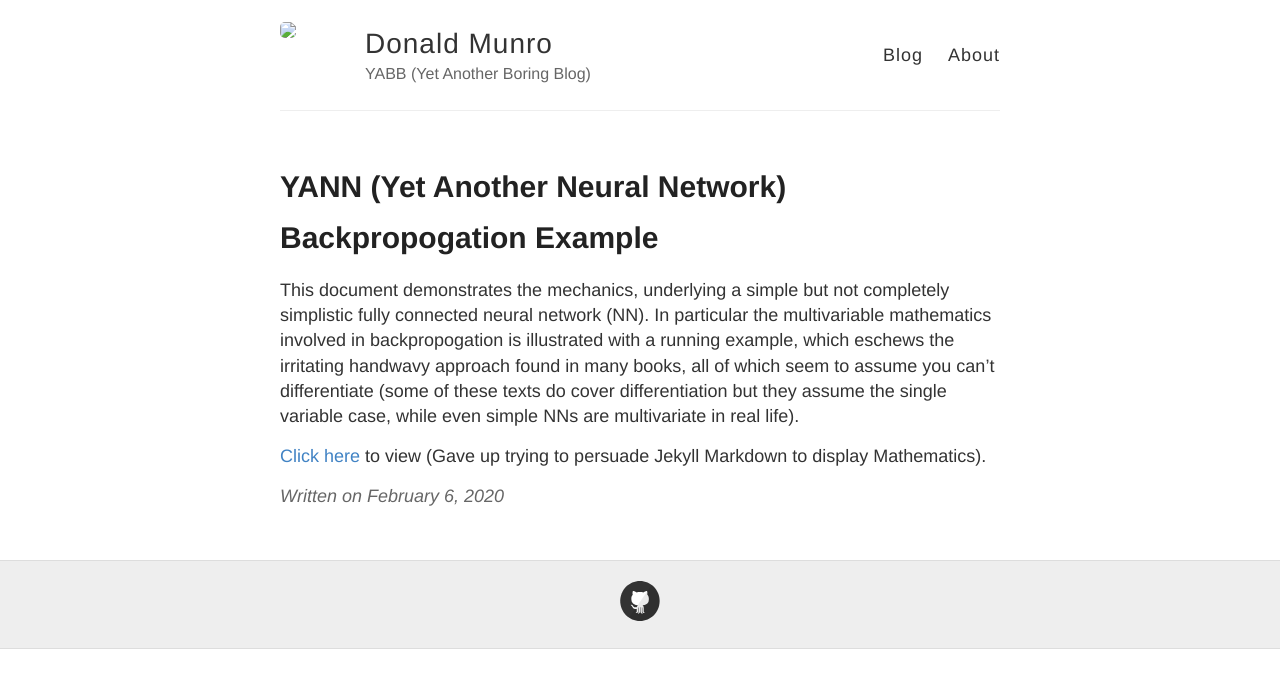
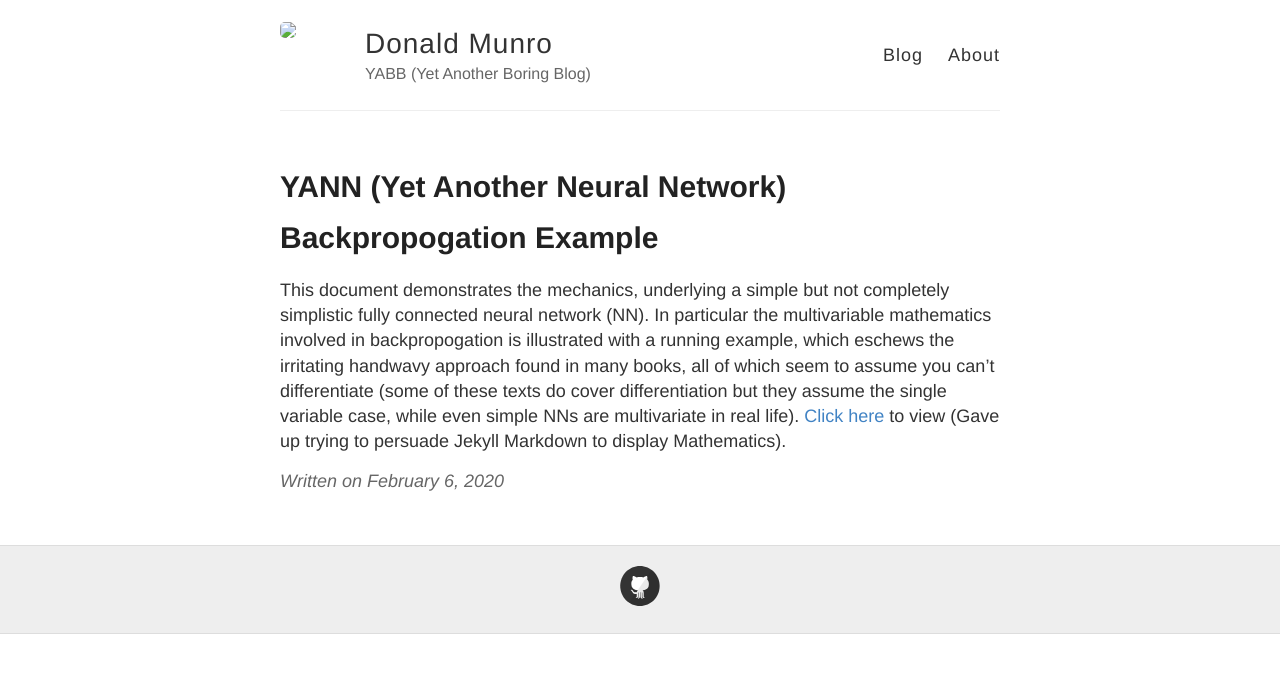
Before and after one commit to donaldmunro/donaldmunro.github.io, a Jekyll site: the page built from _posts/2020-02-06-NN.md, in a window 1280 px wide. Shown: the top 688 px of the page. Built offline with Jekyll 4.4.1, drawn with Linux system fonts in a browser that asks for light colours.

Commit message:
Add NN post

```diff
--- a/_layouts/default.html
+++ b/_layouts/default.html
@@ -47,6 +47,6 @@
     </div>
 
     {% include analytics.html %}
-    {% include mathjax.html %}
+    <!-- {% include mathjax.html %} -->
   </body>
 </html>
--- a/_posts/2020-02-06-NN.md
+++ b/_posts/2020-02-06-NN.md
@@ -6,5 +6,4 @@ This document demonstrates the mechanics, underlying a simple but not completely
 In particular the multivariable mathematics involved in backpropogation is illustrated with a running example, which eschews the irritating handwavy
 approach found in many books, all of which seem to assume you can't differentiate (some of these texts do cover differentiation but they assume the
 single variable case, while even simple NNs are multivariate in real life).
-
 [Click here](https://donaldmunro.github.io/NN.html) to view (Gave up trying to persuade Jekyll Markdown to display Mathematics).
```
